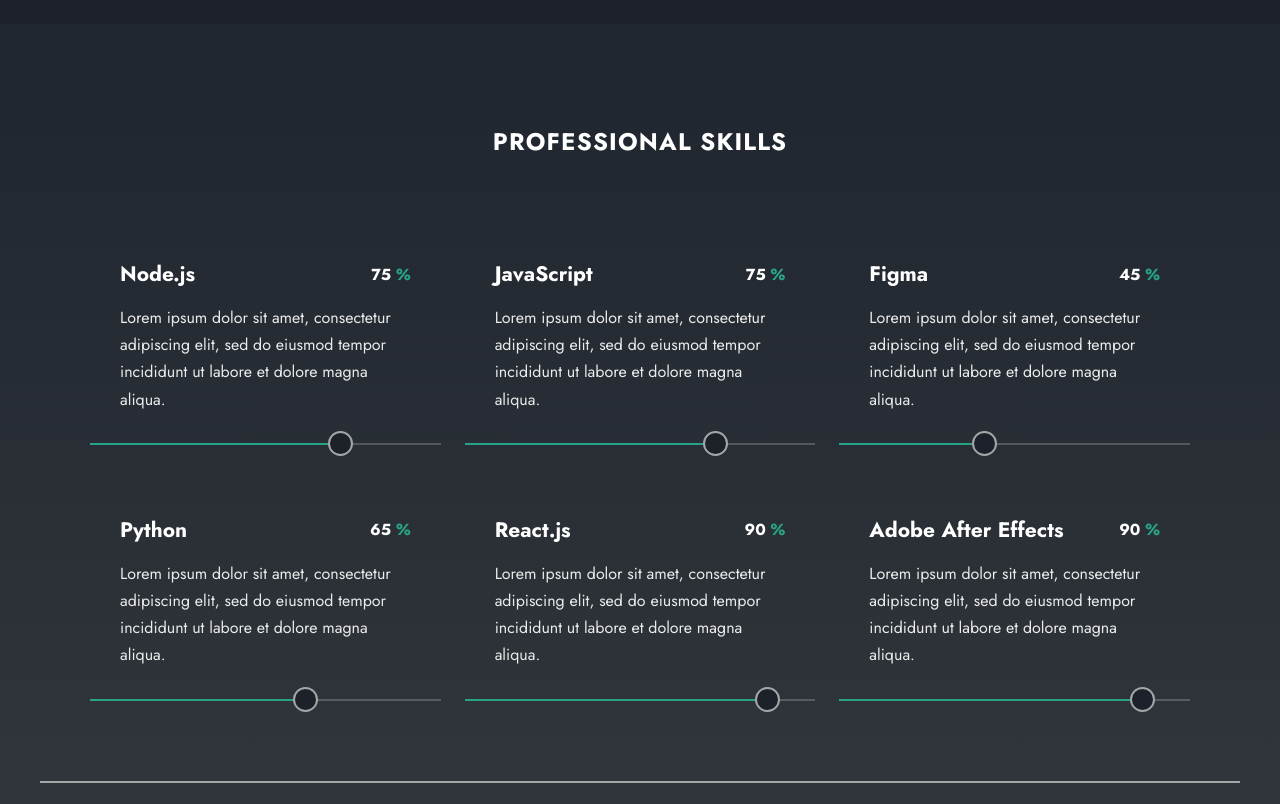
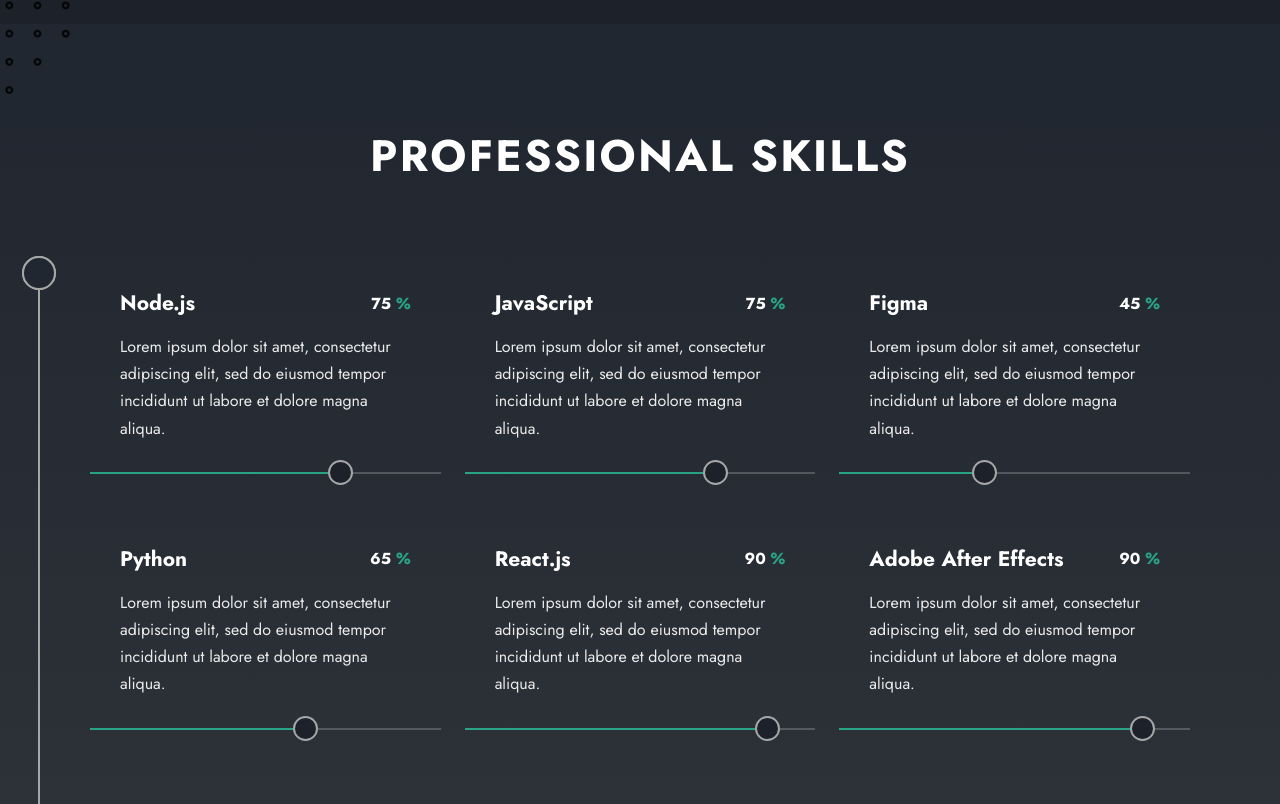
Before and after one commit to Tej-z/Portfolio, a React (Vite) app: page /#home in a window 1280 px wide. Shown: the part 776-1580 px from the top of the page. Built offline with nearby package versions, Linux system fonts and the light colour scheme.

Commit message:
decoration on page
sides and header

```diff
--- a/src/App.css
+++ b/src/App.css
@@ -57,6 +57,10 @@
 }
 
     /*reset */
+
+html {
+    scroll-behavior: smooth;
+}
 
 * {
     margin: 0;
@@ -118,6 +122,10 @@
 }
 
 /*reusable classes*/
+
+.main {
+    overflow: hidden;
+}
 
 .container {
     max-width: 1200px;
@@ -184,6 +192,10 @@
     /* opacity: 0.6; */
 }
 
+.section {
+    padding-bottom: 220px;
+    position: relative;
+}
 
 
 
@@ -214,3 +226,85 @@
 .light-theme .skills_percentage span {
     background: var(--primary-color);
 }
+
+.section_title,
+.section_subtitle {
+    text-align: center;
+}
+
+.section_title {
+    font-size: var(--h1-font-size);
+}
+
+.section_subtitle {
+    color: var(--primary-color);
+    font-size: var(--smaller-font-size);
+    text-transform: uppercase;
+    font-weight: 700;
+    margin-bottom: 60px;
+}
+
+.section_subtitle span {
+    font-family: var(--second-font);
+    color: var(--title-color);
+    font-size: var(--b3-font-size);
+    text-transform: capitalize;
+    margin-left: 10px;
+}
+.c_shape {
+    right: -24px;
+    bottom: -24px;
+    width: 141px;
+    height: 141px;
+}
+
+.section_deco {
+    position: absolute;
+    top: 50%;
+    transform: translateY(-50%);
+    width: 2px;
+    height: 70%;
+    background-color: var(--border-color);
+    z-index: 1;
+}
+
+.deco_right {
+    right: 3%;
+}
+
+.deco_left {
+    left: 3%;
+}
+
+.section_deco::before,
+.section_deco::after {
+    content: '';
+    position: absolute;
+    left: 50%;
+    width: 30px;
+    height: 30px;
+    border-radius: 50%;
+    background-color: var(--bg-color);
+    border: 2px solid var(--border-color);
+    /* box-shadow: var(--shadow); */
+}
+
+.section_deco::before {
+    top: 30px;
+    transform: translate(-50%, -100%);
+}
+.section_deco::after {
+    bottom: 0;
+    transform: translate(-50%, 100%);
+}
+
+
+.section_deco .shape {
+    max-width: 226px;
+    height: 226px;
+    bottom: -200px;
+}
+
+.deco_left .shape {
+    left: -170px;
+}
--- a/src/components/contact/Contact.jsx
+++ b/src/components/contact/Contact.jsx
@@ -2,6 +2,7 @@
 import './contact.css'
 import { FaRegAddressBook, FaRegUser, FaRegEnvelope, FaRegMap } from 'react-icons/fa';
 import axios from 'axios';
+import shapeOne from '../../assets/shape-1.png';
 
 const Contact = () => {
     const [form, setForm] = useState({
@@ -109,6 +110,10 @@
             </div>
         </form>
     </div>
+
+    <div className="section_deco deco_left">
+            <img src={shapeOne} alt='' className='shape' />
+        </div>
     </section>
   )
 }
--- a/src/components/header/Header.jsx
+++ b/src/components/header/Header.jsx
@@ -5,6 +5,8 @@
 import './header.css'
 import { Link } from 'react-scroll';
 import { animateScroll } from 'react-scroll';
+import shapeOne from '../../assets/shape-1.png';
+
 
 
 const getStorageTheme = () => {
@@ -99,6 +101,10 @@
             </div>
 
                 </div>
+
+            <div className="section_deco deco_left header_deco">
+                <img src={shapeOne} alt='' className='shape' />
+            </div>
             </div>
 
 
--- a/src/components/header/header.css
+++ b/src/components/header/header.css
@@ -44,6 +44,7 @@
     background-color: var(--bg-color-alt);
     transition: all 1s var(--transition);
     z-index: 10;
+    overflow: hidden;
 }
 
 .show-menu{
@@ -146,3 +147,13 @@
     bottom: 14px;
     transform: rotate(45deg);
 }
+
+.header_deco {
+    left: 75px;
+}
+
+.header_deco .shape {
+    top: -200px;
+    left: -168px;
+    z-index: -1;
+}
--- a/src/components/home/Home.jsx
+++ b/src/components/home/Home.jsx
@@ -5,6 +5,7 @@
 
 import {FaGithub, FaLinkedinIn, FaInstagram} from 'react-icons/fa';
 import './home.css';
+// import CV from '../../assets/'
 
 const Home = () => {
   return (
@@ -68,10 +69,14 @@
             <div className='home_btns'>
                 <a href='' className='btn text-cs'>Download CV</a>
 
-                <a href='' className='hero_link text-cs'>
+                <a href='#skills' className='hero_link text-cs'>
                     My Skills
                 </a>
             </div>
+        </div>
+
+        <div className="section_deco deco_left">
+            <img src={shapeOne} alt='' className='shape' />
         </div>
     </section>
   );
--- a/src/components/resume/Resume.jsx
+++ b/src/components/resume/Resume.jsx
@@ -2,6 +2,8 @@
 import './resume.css'
 import { cv } from '../../Data'
 import Card from './Card'
+import shapeOne from '../../assets/shape-1.png';
+// import shapeTwo from '../../assets/shape-2.png';
 
 const Resume = () => {
   return (
@@ -47,6 +49,13 @@
                 }) }
             </div>
         </div>
+
+
+        <div className="section_deco deco_left">
+            <img src={shapeOne} alt='' className='shape' />
+        </div>
+
+
     </div>
     </section>
 
--- a/src/components/skills/Skills.jsx
+++ b/src/components/skills/Skills.jsx
@@ -1,6 +1,7 @@
 import React from 'react';
 import './skills.css';
 import { skills } from '../../Data';
+import shapeOne from '../../assets/shape-1.png';
 
 const Skills = () => {
   return (
@@ -32,6 +33,15 @@
             );
           })}
         </div>
+
+        <div className="section_deco deco_left">
+            <img src={shapeOne} alt='' className='shape' />
+        </div>
+
+        <div className="section_deco deco_left">
+            <img src={shapeOne} alt='' className='shape' />
+        </div>
+
     </section>
   )
 }
--- a/src/components/skills/skills.css
+++ b/src/components/skills/skills.css
@@ -12,7 +12,7 @@
     row-gap: 70px;
     /* margin-bottom: 55px; */
     padding-bottom: 80px;
-    border-bottom: 2px solid var(--border-color);
+    /* border-bottom: 2px solid var(--border-color); */
 
 }
 
```
